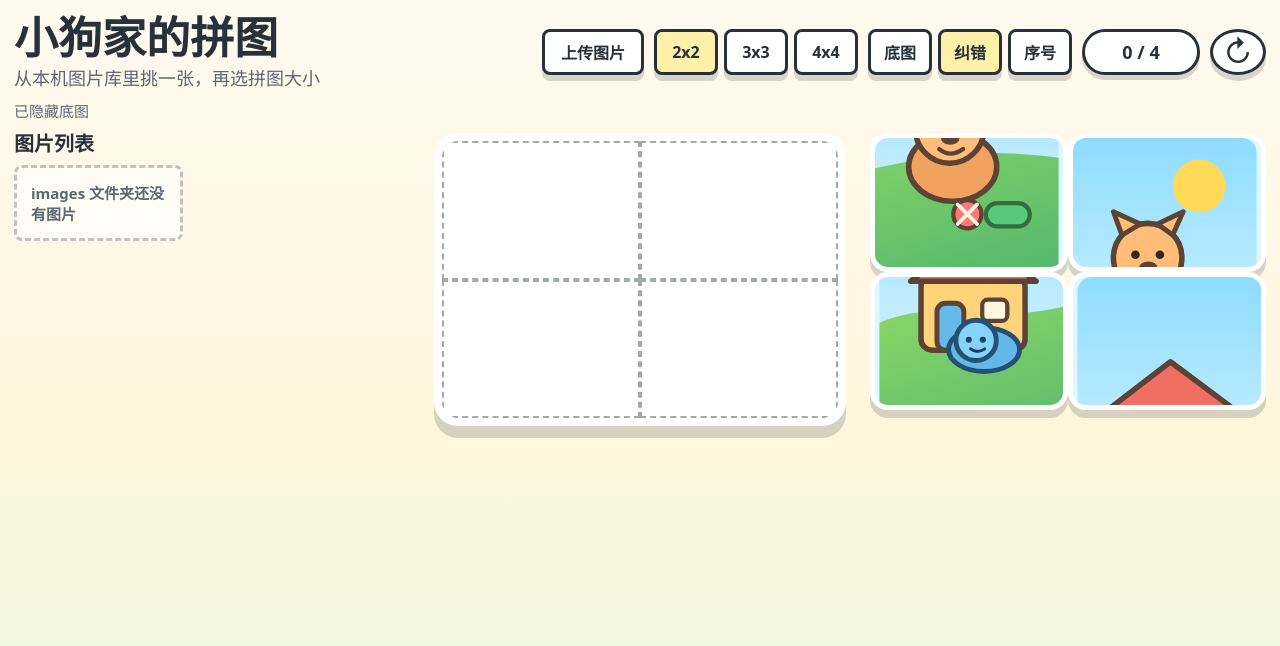
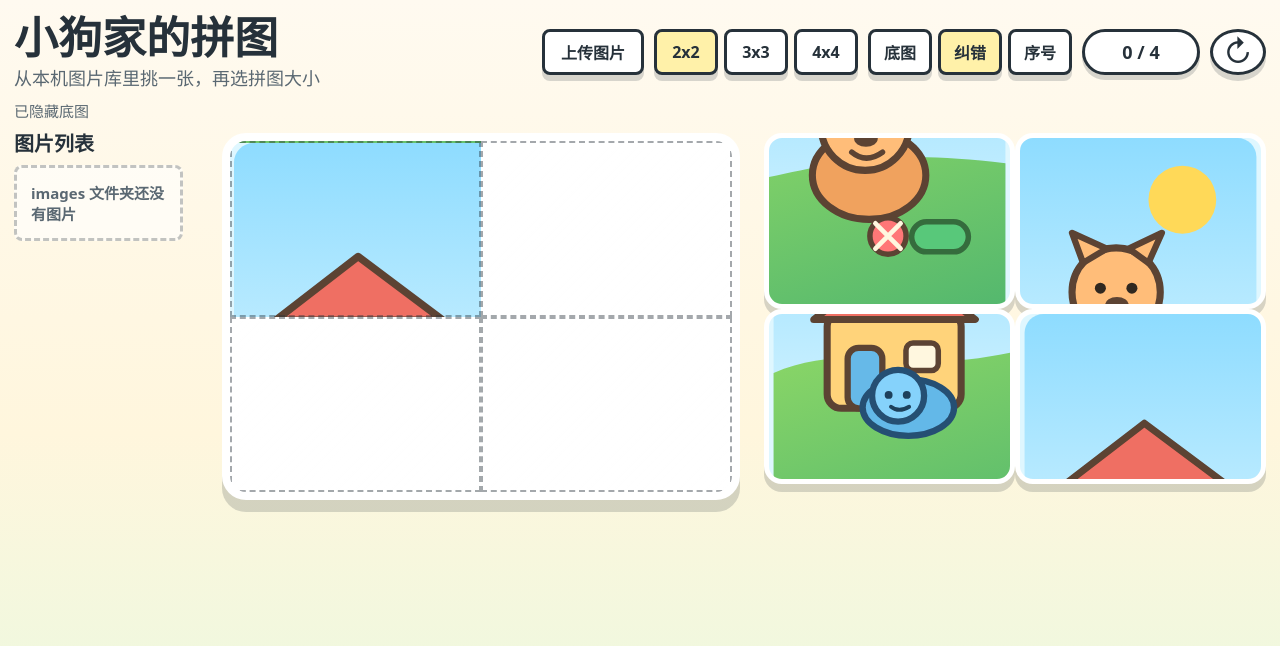
Before and after one commit to Jealee3000/jigsaw, a plain HTML site: page index.html in a window 1280 px wide. Both pictures are taken after a click on the button "底图". Drawn offline with Linux system fonts and the light colour scheme; no server answers.

Commit message:
feat: reduce layout gap and keep guide hint

```diff
--- a/game.js
+++ b/game.js
@@ -33,6 +33,7 @@
   let activeDrag = null;
   let resizeObserver = null;
   let puzzleRatio = 600 / 420;
+  let guideHintPieceId = null;
   const modeState = {
     guide: true,
     correction: true,
@@ -163,6 +164,16 @@
     }
   }
 
+  function chooseGuideHint() {
+    guideHintPieceId = pieceIds[Math.floor(Math.random() * pieceIds.length)] || null;
+  }
+
+  function updateGuideHint() {
+    for (const slot of getSlots()) {
+      slot.classList.toggle('guide-hint', !modeState.guide && slot.dataset.targetId === guideHintPieceId);
+    }
+  }
+
   function renderImageLibrary() {
     imageList.replaceChildren();
 
@@ -267,26 +278,21 @@
     const playGap = getPixels(playStyle.columnGap);
     const boardBorderX = getPixels(boardStyle.borderLeftWidth) + getPixels(boardStyle.borderRightWidth);
     const boardBorderY = getPixels(boardStyle.borderTopWidth) + getPixels(boardStyle.borderBottomWidth);
-    const playStart = layoutRect.left + libraryRect.width + layoutGap;
-    const shellCenter = shellRect.left + shellRect.width / 2;
     const verticalRoom = window.innerHeight - layoutRect.top - 14;
     const maxOuterHeight = Math.max(180, verticalRoom);
     const contentRatio = Math.max(0.2, puzzleRatio);
     const widthFromHeight = (maxOuterHeight - boardBorderY) * contentRatio + boardBorderX;
-    const maxByLeftSpace = Math.max(240, 2 * (shellCenter - playStart));
-    const maxByRightTray = Math.max(240, (shellRect.right - shellCenter - playGap + boardBorderX) / 1.5);
-    const boardOuterWidth = Math.max(240, Math.floor(Math.min(maxByLeftSpace, maxByRightTray, widthFromHeight)));
+    const horizontalRoom = shellRect.width - libraryRect.width - layoutGap - playGap;
+    const maxByHorizontalRoom = Math.max(240, (horizontalRoom + boardBorderX) / 2);
+    const boardOuterWidth = Math.max(240, Math.floor(Math.min(maxByHorizontalRoom, widthFromHeight)));
     const boardContentWidth = Math.max(160, boardOuterWidth - boardBorderX);
     const boardContentHeight = Math.max(120, Math.floor(boardContentWidth / contentRatio));
     const boardOuterHeight = boardContentHeight + boardBorderY;
-    const desiredBoardLeft = shellCenter - boardOuterWidth / 2;
-    const playOffset = Math.max(0, desiredBoardLeft - playStart);
     const pieceWidth = boardContentWidth / gridSize;
     const pieceHeight = boardContentHeight / gridSize;
 
     root.style.setProperty('--board-width', `${boardOuterWidth}px`);
     root.style.setProperty('--board-height', `${boardOuterHeight}px`);
-    root.style.setProperty('--play-offset', `${playOffset}px`);
     root.style.setProperty('--tray-width', `${boardContentWidth}px`);
     root.style.setProperty('--tray-height', `${boardContentHeight}px`);
     root.style.setProperty('--piece-width', `${pieceWidth}px`);
@@ -335,6 +341,7 @@
     const slot = document.createElement('div');
     slot.className = 'slot';
     slot.dataset.targetId = pieceId;
+    slot.style.setProperty('--piece-position', getPiecePosition(pieceId));
     slot.setAttribute('aria-label', `${getPieceLabel(pieceId)} 拼图位置`);
     return slot;
   }
@@ -381,6 +388,8 @@
     for (const pieceId of pieceIds) {
       slotLayer.appendChild(createSlot(pieceId));
     }
+
+    updateGuideHint();
 
     for (const pieceId of trayPieceIds) {
       tray.appendChild(createPiece(pieceId));
@@ -754,7 +763,11 @@
   function onModeButtonClick(event) {
     const mode = event.currentTarget.dataset.mode;
     modeState[mode] = !modeState[mode];
+    if (mode === 'guide' && !modeState.guide) {
+      chooseGuideHint();
+    }
     updateModeControls();
+    updateGuideHint();
 
     if (mode === 'correction') {
       resetGame({ preserveFocus: true });
@@ -768,6 +781,7 @@
   function resetGame(options = {}) {
     gameState = resetGameState(pieceIds);
     activeDrag = null;
+    chooseGuideHint();
     clearReadySlots();
     celebration.hidden = true;
     renderPuzzle();
@@ -787,6 +801,7 @@
     gridSize = size;
     pieceIds = createPieceIds(gridSize);
     trayPieceIds = shufflePieceIds(pieceIds);
+    chooseGuideHint();
     setGridVariables();
     updateGridButtons();
     resetGame({ preserveFocus: true });
@@ -859,6 +874,7 @@
   setPuzzleImage(currentImageUrl);
   setPuzzleRatio(600, 420);
   setGridVariables();
+  chooseGuideHint();
   updateModeControls();
   renderPuzzle();
   updateProgress();
--- a/styles.css
+++ b/styles.css
@@ -20,7 +20,6 @@
   --piece-height: 160px;
   --tray-width: 520px;
   --tray-height: 520px;
-  --play-offset: 0px;
   --puzzle-image: linear-gradient(180deg, #8edcff 0%, #dff7ff 52%, #64bf68 53% 100%);
 }
 
@@ -319,7 +318,6 @@ h1 {
   gap: 24px;
   justify-content: start;
   width: calc(var(--board-width) + var(--tray-width) + 24px);
-  margin-left: var(--play-offset);
   overflow: visible;
 }
 
@@ -379,6 +377,13 @@ h1 {
 .slot.ready {
   border-color: var(--yellow);
   background: rgba(255, 217, 88, .26);
+}
+
+.board.hide-guide .slot.guide-hint {
+  background-color: #dff7ff;
+  background-image: var(--puzzle-image);
+  background-size: calc(var(--grid-size) * 100%) calc(var(--grid-size) * 100%);
+  background-position: var(--piece-position);
 }
 
 .tray {
--- a/verify-browser.js
+++ b/verify-browser.js
@@ -122,6 +122,7 @@ async function assertDesktopPuzzleLayout(page) {
       viewportHeight: window.innerHeight,
       documentWidth: document.documentElement.scrollWidth,
       documentHeight: document.documentElement.scrollHeight,
+      libraryToBoardGap: board.left - library.right,
       libraryRight: library.right,
       boardLeft: board.left,
       boardRight: board.right,
@@ -136,6 +137,7 @@ async function assertDesktopPuzzleLayout(page) {
       pieceWidth: piece.width,
       pieceHeight: piece.height,
       boardCenterDelta: Math.abs((board.left + board.width / 2) - (window.innerWidth / 2)),
+      trayRight: tray.right,
       imageListCanScroll: imageList.scrollHeight > imageList.clientHeight,
       imageListOverflowY: imageListStyle.overflowY,
       trayOverflowX: trayStyle.overflowX,
@@ -148,9 +150,10 @@ async function assertDesktopPuzzleLayout(page) {
   assert.ok(layout.documentWidth <= layout.viewportWidth + 1, `page horizontal scroll: ${JSON.stringify(layout)}`);
   assert.ok(layout.documentHeight <= layout.viewportHeight + 1, `page vertical scroll: ${JSON.stringify(layout)}`);
   assert.ok(layout.libraryRight < layout.boardLeft, `library should be left of board: ${JSON.stringify(layout)}`);
+  assert.ok(layout.libraryToBoardGap <= 40, `too much blank space before board: ${JSON.stringify(layout)}`);
   assert.ok(layout.boardRight < layout.trayLeft, `tray should be right of board: ${JSON.stringify(layout)}`);
   assert.ok(layout.boardWidth >= 400, `board should remain usable: ${layout.boardWidth}`);
-  assert.ok(layout.boardCenterDelta < 110, `board should be near center: ${layout.boardCenterDelta}`);
+  assert.ok(layout.trayRight <= layout.viewportWidth + 1, `tray should remain inside viewport: ${JSON.stringify(layout)}`);
   assert.ok(layout.imageListCanScroll, `image list should scroll: ${JSON.stringify(layout)}`);
   assert.equal(layout.imageListOverflowY, 'auto');
   assert.notEqual(layout.trayOverflowY, 'auto');
@@ -173,6 +176,7 @@ async function verifyPlayModes(page) {
 
   await page.locator('.mode-button[data-mode="guide"]').click();
   assert.equal(await page.locator('#board').evaluate((node) => node.classList.contains('hide-guide')), true);
+  assert.equal(await page.locator('.slot.guide-hint').count(), 1);
 
   await page.locator('.mode-button[data-mode="correction"]').click();
   await dragPieceToSlot(page, 'piece-0-0', 'piece-0-1');
```
